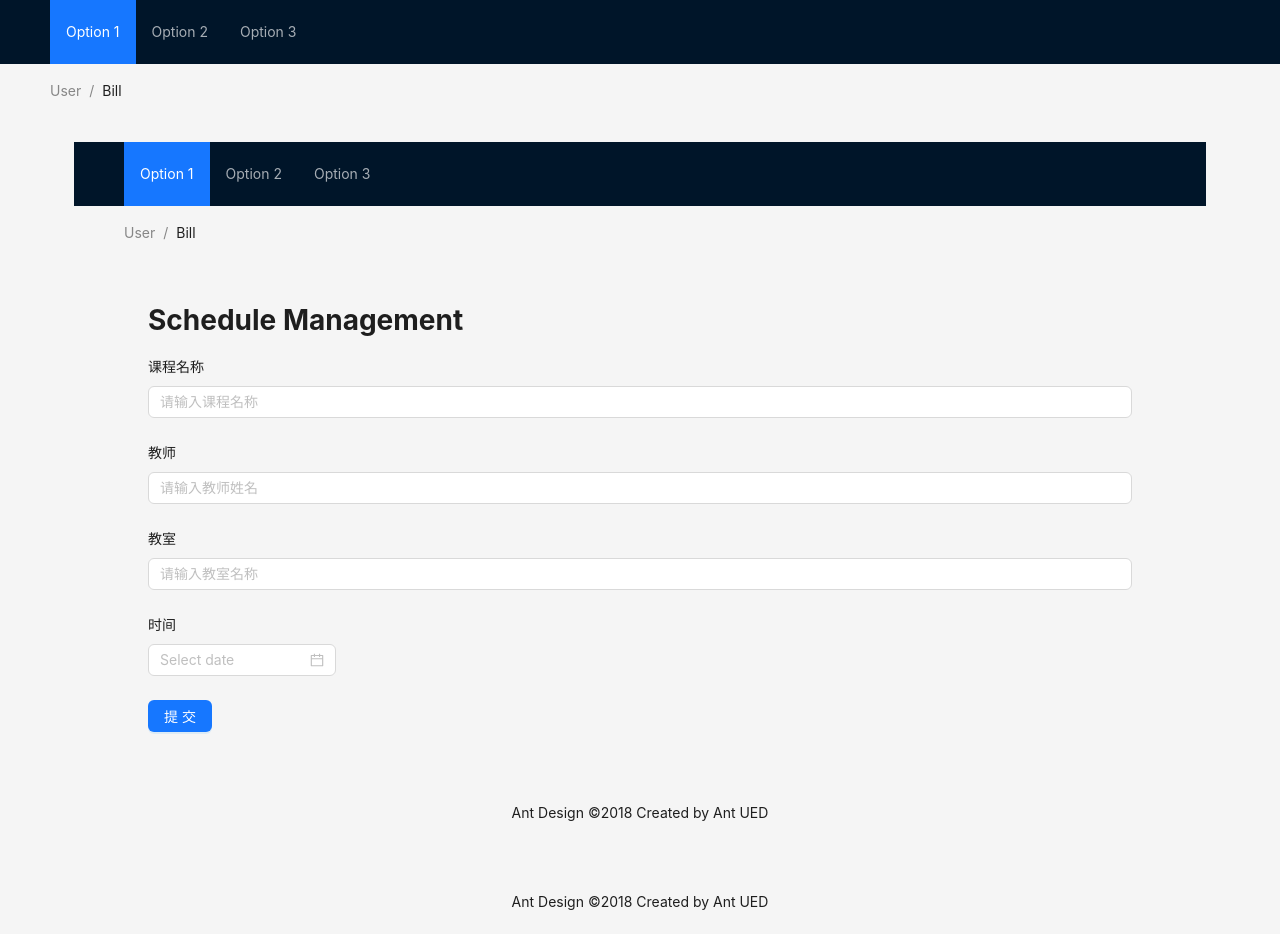
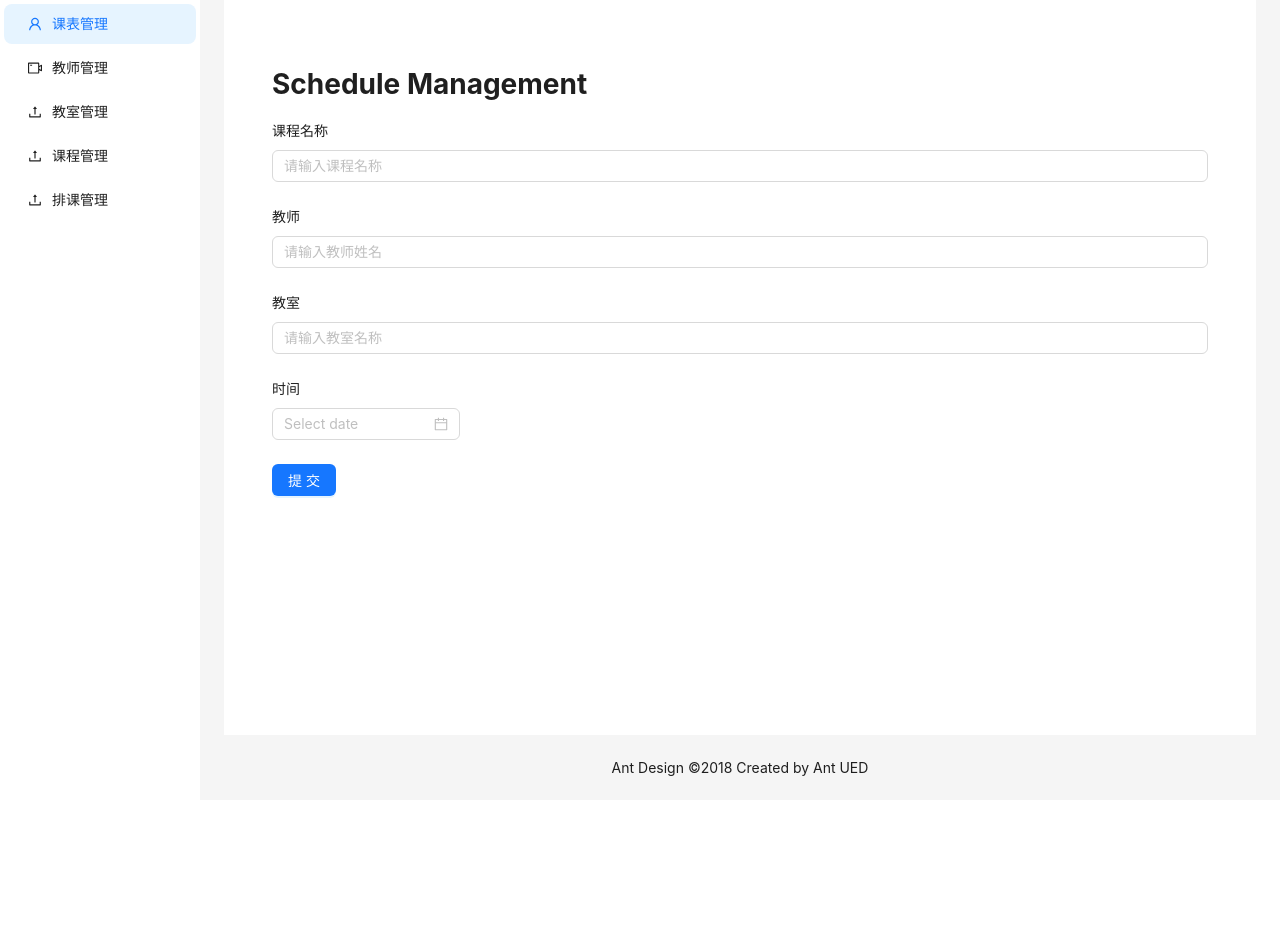
Before and after one commit to gaoyong06/schedule_admin, a React (Create React App) app: page /schedule in a window 1280 px wide. After the commit the page ends 800 px from the top, so only its background shows below. Built offline with nearby package versions, Linux system fonts and the light colour scheme.

Commit message:
修改: 布局

```diff
--- a/src/App.js
+++ b/src/App.js
@@ -3,18 +3,18 @@ import { BrowserRouter as Router, Route, Routes } from "react-router-dom";
 import Login from "./pages/Login";
 import Register from "./pages/Register";
 import ScheduleManagement from "./pages/ScheduleManagement";
-import Layout from "./components/Layout";
+import AppLayout from "./components/Layout";
 
 function App() {
   return (
     <Router>
-      <Layout>
+      <AppLayout>
         <Routes>
           <Route path="/login" element={<Login />} />
           <Route path="/register" element={<Register />} />
           <Route path="/schedule" element={<ScheduleManagement />} />
         </Routes>
-      </Layout>
+      </AppLayout>
     </Router>
   );
 }
--- a/src/components/layout.js
+++ b/src/components/layout.js
@@ -1,29 +1,55 @@
 import React from "react";
-import { Layout, Menu, Breadcrumb } from "antd";
+import { Layout, Menu } from "antd";
+import {
+  UserOutlined,
+  VideoCameraOutlined,
+  UploadOutlined,
+} from "@ant-design/icons";
 
-const { Header, Content, Footer } = Layout;
+const { Header, Content, Footer, Sider } = Layout;
 
 export default function AppLayout({ children }) {
   return (
-    <Layout className="layout">
-      <Header>
-        <div className="logo" />
-        <Menu theme="dark" mode="horizontal" defaultSelectedKeys={["1"]}>
-          <Menu.Item key="1">Option 1</Menu.Item>
-          <Menu.Item key="2">Option 2</Menu.Item>
-          <Menu.Item key="3">Option 3</Menu.Item>
+    <Layout style={{ minHeight: "100vh" }}>
+      <Sider width={200} style={{ background: "#fff" }}>
+        <Menu
+          mode="inline"
+          defaultSelectedKeys={["1"]}
+          defaultOpenKeys={["sub1"]}
+          style={{ height: "100%", borderRight: 0 }}
+        >
+          <Menu.Item key="1" icon={<UserOutlined />}>
+            课表管理
+          </Menu.Item>
+          <Menu.Item key="2" icon={<VideoCameraOutlined />}>
+            教师管理
+          </Menu.Item>
+          <Menu.Item key="3" icon={<UploadOutlined />}>
+            教室管理
+          </Menu.Item>
+          <Menu.Item key="4" icon={<UploadOutlined />}>
+            课程管理
+          </Menu.Item>
+          <Menu.Item key="5" icon={<UploadOutlined />}>
+            排课管理
+          </Menu.Item>
         </Menu>
-      </Header>
-      <Content style={{ padding: "0 50px" }}>
-        <Breadcrumb style={{ margin: "16px 0" }}>
-          <Breadcrumb.Item>User</Breadcrumb.Item>
-          <Breadcrumb.Item>Bill</Breadcrumb.Item>
-        </Breadcrumb>
-        <div style={{ padding: 24, minHeight: 360 }}>{children}</div>
-      </Content>
-      <Footer style={{ textAlign: "center" }}>
-        Ant Design ©2018 Created by Ant UED
-      </Footer>
+      </Sider>
+      <Layout style={{ padding: "0 24px" }}>
+        <Content
+          style={{
+            padding: 24,
+            margin: 0,
+            minHeight: 280,
+            background: "#fff",
+          }}
+        >
+          {children}
+        </Content>
+        <Footer style={{ textAlign: "center" }}>
+          Ant Design ©2018 Created by Ant UED
+        </Footer>
+      </Layout>
     </Layout>
   );
 }
--- a/src/pages/ScheduleManagement.js
+++ b/src/pages/ScheduleManagement.js
@@ -1,10 +1,9 @@
-import React from 'react';
-import { Form, Input, Button, DatePicker } from 'antd';
-import AppLayout from '../components/Layout';
+import React from "react";
+import { Form, Input, Button, DatePicker } from "antd";
 
 export default function ScheduleManagement() {
   return (
-    <AppLayout>
+    <div style={{ padding: 24, background: "#fff", minHeight: 360 }}>
       <h1>Schedule Management</h1>
       <Form layout="vertical">
         <Form.Item label="课程名称">
@@ -25,6 +24,6 @@ export default function ScheduleManagement() {
           </Button>
         </Form.Item>
       </Form>
-    </AppLayout>
+    </div>
   );
 }
--- a/src/pages/login.js
+++ b/src/pages/login.js
@@ -1,6 +1,5 @@
 import React from "react";
 import { Form, Input, Button } from "antd";
-import AppLayout from "../components/Layout";
 
 export default function Login() {
   const onFinish = (values) => {
@@ -8,7 +7,7 @@ export default function Login() {
   };
 
   return (
-    <AppLayout>
+    <div style={{ padding: 24, background: "#fff", minHeight: 360 }}>
       <h1>Login</h1>
       <Form
         name="normal_login"
@@ -16,11 +15,17 @@ export default function Login() {
         initialValues={{ remember: true }}
         onFinish={onFinish}
       >
-        <Form.Item>
-          <Input name="username" placeholder="Username" />
+        <Form.Item
+          name="username"
+          rules={[{ required: true, message: "Please input your Username!" }]}
+        >
+          <Input placeholder="Username" />
         </Form.Item>
-        <Form.Item>
-          <Input name="password" type="password" placeholder="Password" />
+        <Form.Item
+          name="password"
+          rules={[{ required: true, message: "Please input your Password!" }]}
+        >
+          <Input type="password" placeholder="Password" />
         </Form.Item>
         <Form.Item>
           <Button
@@ -33,6 +38,6 @@ export default function Login() {
           Or <a href="">register now!</a>
         </Form.Item>
       </Form>
-    </AppLayout>
+    </div>
   );
 }
--- a/src/pages/register.js
+++ b/src/pages/register.js
@@ -1,6 +1,5 @@
 import React from "react";
 import { Form, Input, Button } from "antd";
-import AppLayout from "../components/Layout";
 
 export default function Register() {
   const onFinish = (values) => {
@@ -8,7 +7,7 @@ export default function Register() {
   };
 
   return (
-    <AppLayout>
+    <div style={{ padding: 24, background: "#fff", minHeight: 360 }}>
       <h1>Register</h1>
       <Form
         name="register"
@@ -16,11 +15,17 @@ export default function Register() {
         initialValues={{ remember: true }}
         onFinish={onFinish}
       >
-        <Form.Item>
-          <Input name="username" placeholder="Username" />
+        <Form.Item
+          name="username"
+          rules={[{ required: true, message: "Please input your Username!" }]}
+        >
+          <Input placeholder="Username" />
         </Form.Item>
-        <Form.Item>
-          <Input name="password" type="password" placeholder="Password" />
+        <Form.Item
+          name="password"
+          rules={[{ required: true, message: "Please input your Password!" }]}
+        >
+          <Input type="password" placeholder="Password" />
         </Form.Item>
         <Form.Item>
           <Button
@@ -32,6 +37,6 @@ export default function Register() {
           </Button>
         </Form.Item>
       </Form>
-    </AppLayout>
+    </div>
   );
 }
```
